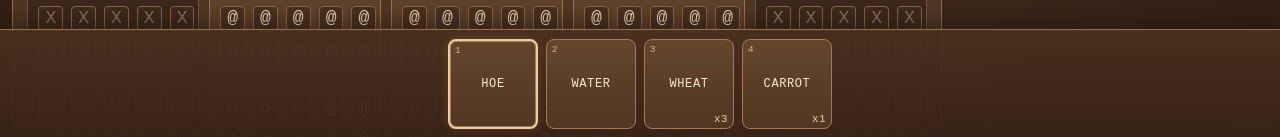
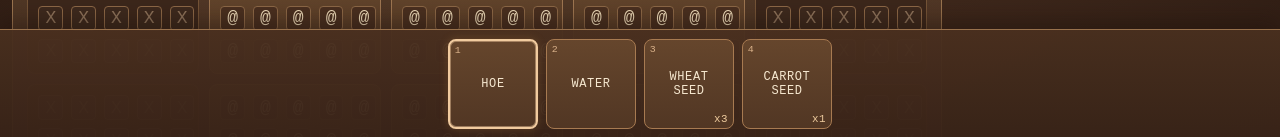
Before and after one commit to believeshe123-coder/Farm-Online, a React (Vite) app: page / in a window 1280 px wide. Shown: the part 661-798 px from the top of the page. Built offline with nearby package versions, Linux system fonts and the light colour scheme.

Commit message:
Route harvested crops into hotbar with inventory overflow

```diff
--- a/src/App.jsx
+++ b/src/App.jsx
@@ -20,12 +20,13 @@ import {
 } from './game/actions';
 
 function withSelectedTool(gameState) {
+  const hotbarItems = Array.isArray(gameState.hotbarItems) ? gameState.hotbarItems : [];
+
   if (
     gameState.selectedTool &&
     typeof gameState.selectedTool === 'object' &&
     ((gameState.selectedTool.kind === 'tool' && (gameState.selectedTool.id === 'hoe' || gameState.selectedTool.id === 'water')) ||
-      (gameState.selectedTool.kind === 'item' &&
-        (gameState.selectedTool.id === 'wheat_seed' || gameState.selectedTool.id === 'carrot_seed')))
+      (gameState.selectedTool.kind === 'item' && hotbarItems.includes(gameState.selectedTool.id)))
   ) {
     return gameState;
   }
@@ -80,13 +81,16 @@ export default function App() {
         return;
       }
 
-      if (event.key === '3') {
-        setGameState((prevState) => ({ ...prevState, selectedTool: { kind: 'item', id: 'wheat_seed' } }));
-        return;
-      }
+      if (event.key === '3' || event.key === '4') {
+        setGameState((prevState) => {
+          const slotIndex = Number(event.key) - 3;
+          const itemId = prevState.hotbarItems?.[slotIndex];
+          if (!itemId) {
+            return prevState;
+          }
 
-      if (event.key === '4') {
-        setGameState((prevState) => ({ ...prevState, selectedTool: { kind: 'item', id: 'carrot_seed' } }));
+          return { ...prevState, selectedTool: { kind: 'item', id: itemId } };
+        });
       }
     };
 
@@ -225,6 +229,7 @@ export default function App() {
       </main>
       <BackpackBar
         inventory={gameState.inventory}
+        hotbarItems={gameState.hotbarItems}
         selectedHotbar={gameState.selectedTool}
         onSelectHotbar={(selection) =>
           setGameState((prevState) => ({
--- a/src/game/actions.js
+++ b/src/game/actions.js
@@ -100,6 +100,40 @@ function spotToCropId(seedId) {
   return null;
 }
 
+function getHarvestSeedId(cropId) {
+  return `${cropId}_seed`;
+}
+
+function addItemToHotbar(hotbarItems = [], itemId, maxItemSlots = 2) {
+  if (hotbarItems.includes(itemId)) {
+    return hotbarItems;
+  }
+
+  if (hotbarItems.length >= maxItemSlots) {
+    return hotbarItems;
+  }
+
+  return [...hotbarItems, itemId];
+}
+
+function cleanupHotbarItems(hotbarItems = [], inventory = {}) {
+  return hotbarItems.filter((itemId) => (inventory[itemId] ?? 0) > 0);
+}
+
+function isSpotReadyToHarvest(state, spot) {
+  if (!spot?.crop) {
+    return false;
+  }
+
+  const crop = CROPS[spot.crop.cropId];
+  if (!crop) {
+    return false;
+  }
+
+  const growthProgress = (state.tick - spot.crop.plantedAtTick) / crop.growTime;
+  return growthProgress >= 1;
+}
+
 export function onSpotClick(state, plotIndex, spotIndex) {
   if (!isTileUnlocked(state, plotIndex)) {
     return state;
@@ -109,6 +143,14 @@ export function onSpotClick(state, plotIndex, spotIndex) {
   const spot = plot?.spots?.[spotIndex];
   if (!spot) {
     return state;
+  }
+
+  if (isSpotReadyToHarvest(state, spot)) {
+    const harvestedState = harvestSpot(state, plotIndex, spotIndex);
+    return {
+      ...harvestedState,
+      selected: { plotIndex, spotIndex },
+    };
   }
 
   const selectedHotbar = state.selectedTool;
@@ -157,10 +199,13 @@ export function onSpotClick(state, plotIndex, spotIndex) {
     spots: nextSpots,
   };
 
+  const nextHotbarItems = cleanupHotbarItems(state.hotbarItems, nextInventory);
+
   return {
     ...state,
     plots: nextPlots,
     inventory: nextInventory,
+    hotbarItems: nextHotbarItems,
     selected: { plotIndex, spotIndex },
   };
 }
@@ -176,13 +221,7 @@ export function harvestSpot(state, plotIndex, spotIndex) {
     return state;
   }
 
-  const crop = CROPS[spot.crop.cropId];
-  if (!crop) {
-    return state;
-  }
-
-  const growthProgress = (state.tick - spot.crop.plantedAtTick) / crop.growTime;
-  if (growthProgress < 1) {
+  if (!isSpotReadyToHarvest(state, spot)) {
     return state;
   }
 
@@ -199,15 +238,24 @@ export function harvestSpot(state, plotIndex, spotIndex) {
     spots: nextSpots,
   };
 
-  const nextInventory = adjustInventory(state.inventory, spot.crop.cropId, 1);
+  const nextInventoryWithCrop = adjustInventory(state.inventory, spot.crop.cropId, 1);
+  if (!nextInventoryWithCrop) {
+    return state;
+  }
+
+  const seedId = getHarvestSeedId(spot.crop.cropId);
+  const nextInventory = adjustInventory(nextInventoryWithCrop, seedId, 1);
   if (!nextInventory) {
     return state;
   }
+
+  const nextHotbarItems = addItemToHotbar(addItemToHotbar(state.hotbarItems, spot.crop.cropId), seedId);
 
   return {
     ...state,
     plots: nextPlots,
     inventory: nextInventory,
+    hotbarItems: nextHotbarItems,
   };
 }
 
--- a/src/game/createNewGame.js
+++ b/src/game/createNewGame.js
@@ -34,6 +34,7 @@ export function createNewGame() {
       wheat_seed: 3,
       carrot_seed: 1,
     },
+    hotbarItems: ['wheat_seed', 'carrot_seed'],
     selected: null,
     selectedTool: { kind: 'tool', id: 'hoe' },
     uiMessage: '',
--- a/src/game/save.js
+++ b/src/game/save.js
@@ -27,7 +27,7 @@ function createDefaultPlot() {
   };
 }
 
-function normalizeSelectedTool(selectedTool) {
+function normalizeSelectedTool(selectedTool, hotbarItems = []) {
   if (selectedTool === 'hoe' || selectedTool === 'water') {
     return { kind: 'tool', id: selectedTool };
   }
@@ -36,12 +36,46 @@ function normalizeSelectedTool(selectedTool) {
     selectedTool &&
     typeof selectedTool === 'object' &&
     ((selectedTool.kind === 'tool' && (selectedTool.id === 'hoe' || selectedTool.id === 'water')) ||
-      (selectedTool.kind === 'item' && (selectedTool.id === 'wheat_seed' || selectedTool.id === 'carrot_seed')))
+      (selectedTool.kind === 'item' && typeof selectedTool.id === 'string' && hotbarItems.includes(selectedTool.id)))
   ) {
     return selectedTool;
   }
 
   return { kind: 'tool', id: 'hoe' };
+}
+
+function normalizeHotbarItems(hotbarItems, inventory) {
+  if (!Array.isArray(hotbarItems)) {
+    return ['wheat_seed', 'carrot_seed'];
+  }
+
+  const seen = new Set();
+  const normalized = [];
+
+  hotbarItems.forEach((itemId) => {
+    if (typeof itemId !== 'string' || seen.has(itemId) || normalized.length >= 2) {
+      return;
+    }
+
+    if ((inventory?.[itemId] ?? 0) <= 0) {
+      return;
+    }
+
+    seen.add(itemId);
+    normalized.push(itemId);
+  });
+
+  if (normalized.length === 0) {
+    if ((inventory?.wheat_seed ?? 0) > 0) {
+      normalized.push('wheat_seed');
+    }
+
+    if ((inventory?.carrot_seed ?? 0) > 0 && normalized.length < 2) {
+      normalized.push('carrot_seed');
+    }
+  }
+
+  return normalized;
 }
 
 function normalizeSelected(selected) {
@@ -151,16 +185,23 @@ function normalizeGameState(state) {
       : defaultUnlockedTiles[index];
   });
 
+  const normalizedInventory = state.inventory && typeof state.inventory === 'object' && !Array.isArray(state.inventory)
+    ? state.inventory
+    : {};
+  const hotbarItems = normalizeHotbarItems(state.hotbarItems, normalizedInventory);
+
   return {
     ...state,
     gridSize: FIXED_GRID_SIZE,
     tiles: normalizedTiles,
     plots: normalizePlots(state.plots),
     unlockedTiles: normalizedUnlockedTiles,
+    inventory: normalizedInventory,
+    hotbarItems,
     renderMode: state.renderMode ?? DEFAULT_RENDER_MODE,
     selected: normalizeSelected(state.selected),
     uiMessage: state.uiMessage ?? '',
-    selectedTool: normalizeSelectedTool(state.selectedTool),
+    selectedTool: normalizeSelectedTool(state.selectedTool, hotbarItems),
   };
 }
 
--- a/src/ui/BackpackBar.jsx
+++ b/src/ui/BackpackBar.jsx
@@ -1,37 +1,60 @@
-const HOTBAR_SLOTS = [
+const TOOL_SLOTS = [
   { id: 1, label: 'HOE', selection: { kind: 'tool', id: 'hoe' }, hotkey: '1' },
   { id: 2, label: 'WATER', selection: { kind: 'tool', id: 'water' }, hotkey: '2' },
-  { id: 3, label: 'WHEAT', selection: { kind: 'item', id: 'wheat_seed' }, hotkey: '3' },
-  { id: 4, label: 'CARROT', selection: { kind: 'item', id: 'carrot_seed' }, hotkey: '4' },
 ];
+
+const ITEM_SLOT_COUNT = 2;
 
 function isSameSelection(a, b) {
   return a?.kind === b?.kind && a?.id === b?.id;
 }
 
-export default function BackpackBar({ inventory, selectedHotbar, onSelectHotbar }) {
+function itemLabel(itemId) {
+  if (!itemId) {
+    return 'EMPTY';
+  }
+
+  return itemId.replaceAll('_', ' ').toUpperCase();
+}
+
+export default function BackpackBar({ inventory, hotbarItems, selectedHotbar, onSelectHotbar }) {
+  const itemSlots = Array.from({ length: ITEM_SLOT_COUNT }, (_, index) => {
+    const itemId = hotbarItems?.[index] ?? null;
+    const selection = itemId ? { kind: 'item', id: itemId } : null;
+
+    return {
+      id: index + 3,
+      label: itemLabel(itemId),
+      selection,
+      hotkey: String(index + 3),
+      itemId,
+    };
+  });
+
+  const slots = [...TOOL_SLOTS, ...itemSlots];
+
   return (
     <section className="backpack-bar" aria-label="Backpack hotbar">
       <div className="backpack-hotbar" role="list">
-        {HOTBAR_SLOTS.map((slot) => {
-          const isSeed = slot.selection.kind === 'item';
-          const seedCount = isSeed ? inventory[slot.selection.id] ?? 0 : null;
-          const isDisabled = isSeed && seedCount === 0;
-          const isSelected = isSameSelection(selectedHotbar, slot.selection);
+        {slots.map((slot) => {
+          const isItemSlot = slot.selection?.kind === 'item';
+          const itemCount = isItemSlot ? inventory[slot.selection.id] ?? 0 : null;
+          const isDisabled = slot.selection === null || (isItemSlot && itemCount === 0);
+          const isSelected = slot.selection ? isSameSelection(selectedHotbar, slot.selection) : false;
 
           return (
             <button
               key={slot.id}
               type="button"
               className={`backpack-slot ${isSelected ? 'is-selected' : ''}`}
-              onClick={() => onSelectHotbar(slot.selection)}
+              onClick={() => slot.selection && onSelectHotbar(slot.selection)}
               disabled={isDisabled}
               role="listitem"
               aria-pressed={isSelected}
             >
               <span className="backpack-slot-hotkey">{slot.hotkey}</span>
               <span className="backpack-slot-label">{slot.label}</span>
-              {isSeed && <span className="backpack-slot-count">x{seedCount}</span>}
+              {isItemSlot && <span className="backpack-slot-count">x{itemCount}</span>}
             </button>
           );
         })}
```
